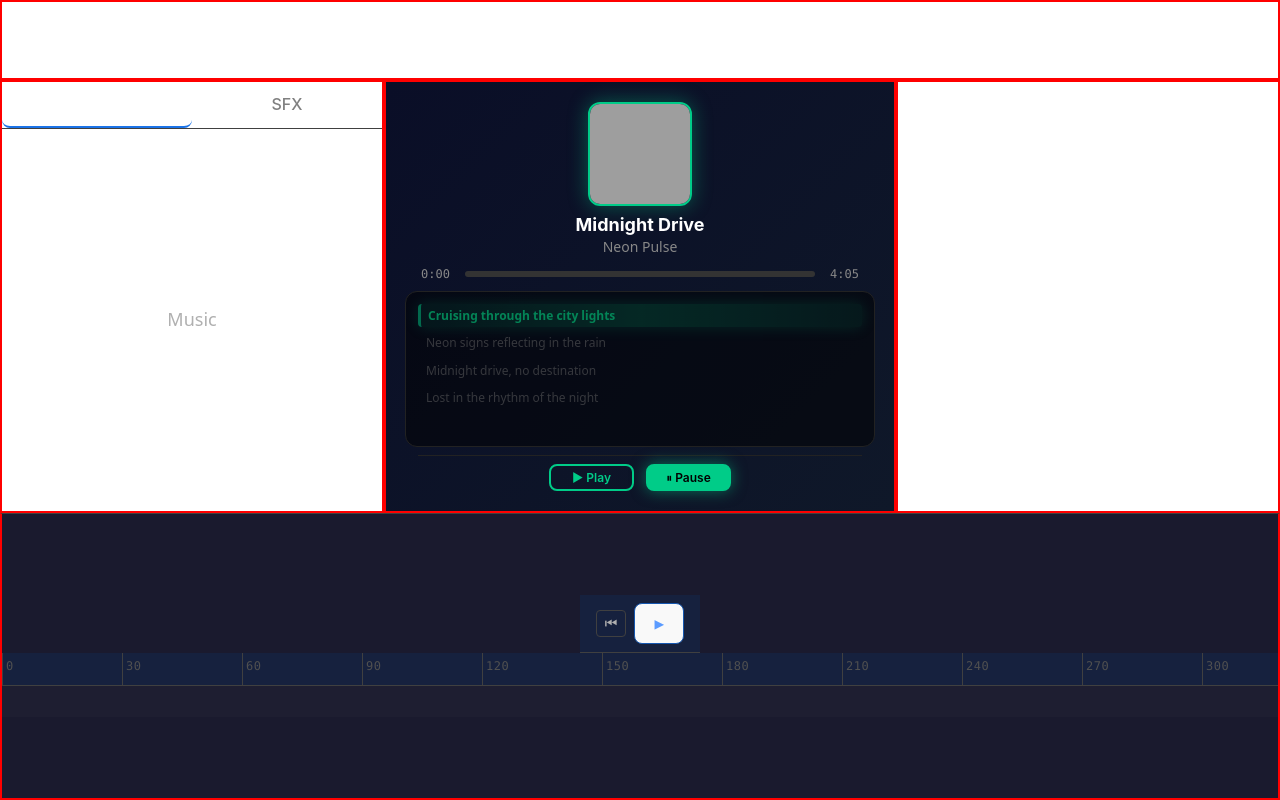
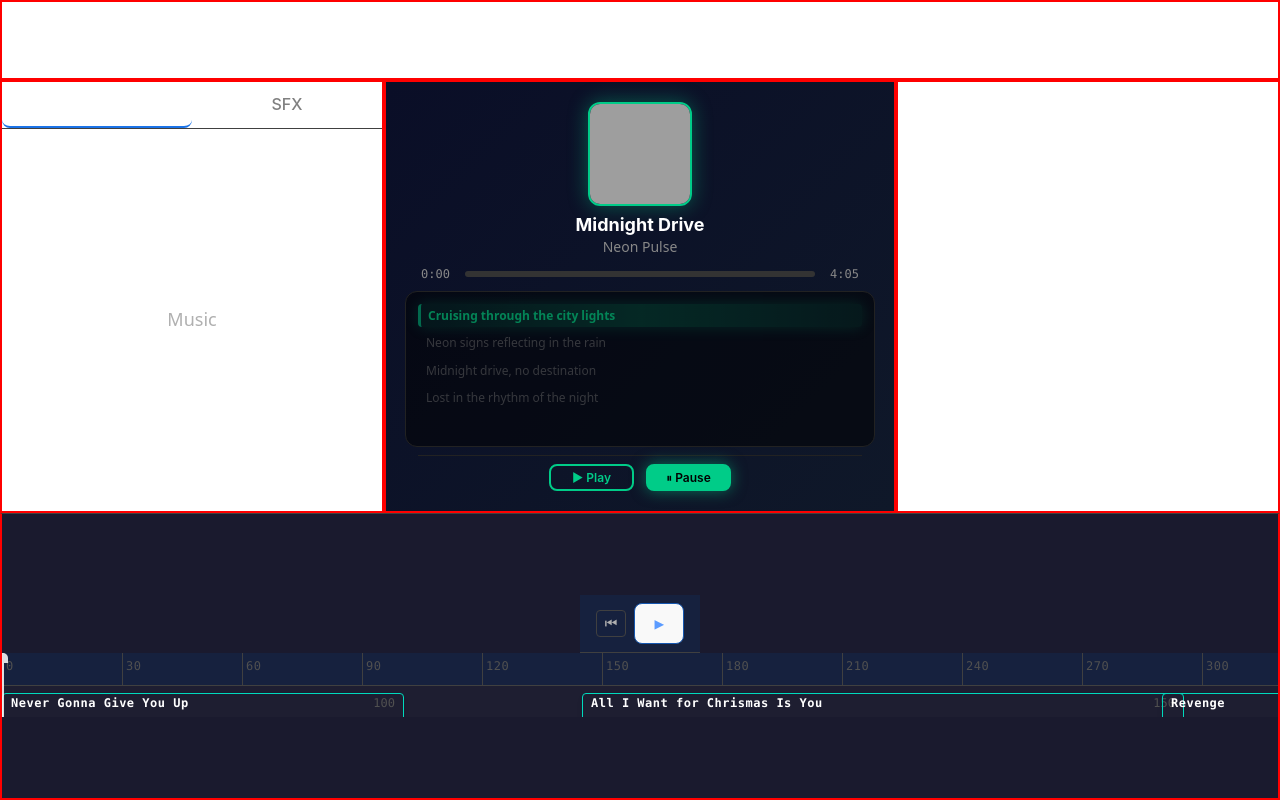
Before and after one commit to hashmapenjoyer/DJ-AMBER, a React (Vite) app: page / in a window 1280 px wide. Built offline with nearby package versions, Linux system fonts and the light colour scheme; grey boxes are pictures that could not be loaded.

Commit message:
Finished basic timeline code

```diff
--- a/src/components/Timeline.tsx
+++ b/src/components/Timeline.tsx
@@ -1,4 +1,4 @@
-import { useState, useRef } from "react";
+import { useState, useRef, useEffect, useCallback } from "react";
 import '../styles/timeline.css';
 
 // Represents the data for the draggable audio blocks
@@ -15,17 +15,88 @@ const TOTAL_TIME = 900;
 const HEADER_HEIGHT = 32;
 const CLIP_HEIGHT = 16;
 
+const MOCK_CLIPS: TimelineClip[] = [
+  { id: '1', name: 'Never Gonna Give You Up', duration: 100, startTime: 0 },
+  { id: '2', name: 'All I Want for Chrismas Is You', duration: 150, startTime: 145},
+  { id: '3', name: 'Revenge', duration: 100, startTime: 290},
+];
+
 export default function Timeline() {
-
+  const [clips, setClips] = useState<TimelineClip[]>(MOCK_CLIPS);
+  const [playhead, setPlayhead] = useState(0);
   const [isPlaying, setIsPlaying] = useState(false);
 
   const scrollRef  = useRef<HTMLDivElement>(null);
 
+  // Timeline ticks
   const ticks: number[] = [];
   for (let s = 0; s <= TOTAL_TIME; s += 30) ticks.push(s);
 
   const timelineWidth = TOTAL_TIME * PX_PER_SEC;
   const canvasHeight  = HEADER_HEIGHT + CLIP_HEIGHT + 16;
+
+  // "Playing"
+  const rafRef     = useRef<number | null>(null);
+  const lastTsRef  = useRef<number | null>(null);
+
+  useEffect(() => {
+    if (isPlaying) {
+      const tick = (ts: number) => {
+        if (lastTsRef.current !== null) {
+          const dt = (ts - lastTsRef.current) / 1000;
+          setPlayhead(p => {
+            const next = p + dt;
+            if (next >= 900) { setIsPlaying(false); return 0; } // TODO: THIS IS HARDCODED AND NEEDS TO BE FIXED
+            return next;
+          });
+        }
+        lastTsRef.current = ts;
+        rafRef.current = requestAnimationFrame(tick);
+      };
+      lastTsRef.current = null;
+      rafRef.current = requestAnimationFrame(tick);
+    } else {
+      if (rafRef.current) cancelAnimationFrame(rafRef.current);
+    }
+    return () => { if (rafRef.current) cancelAnimationFrame(rafRef.current); };
+  }, [isPlaying]);
+
+
+  // Clip dragging
+  const dragState = useRef<{ clipId: string; offsetPx: number } | null>(null);
+
+  const onClipMouseDown = useCallback((e: React.MouseEvent, clipId: string) => {
+    e.preventDefault();
+    e.stopPropagation();
+    const clip = clips.find(c => c.id === clipId)!;
+    const scrollLeft = scrollRef.current?.scrollLeft ?? 0;
+    const rectLeft = scrollRef.current?.getBoundingClientRect().left ?? 0;
+    const clickX = e.clientX - rectLeft + scrollLeft;
+    dragState.current = {
+      clipId,
+      offsetPx: clickX - clip.startTime * PX_PER_SEC,
+    };
+  }, [clips]);
+
+  useEffect(() => {
+    const onMouseMove = (e: MouseEvent) => {
+      if (!dragState.current || !scrollRef.current) return;
+      const scrollLeft = scrollRef.current.scrollLeft;
+      const rectLeft = scrollRef.current.getBoundingClientRect().left;
+      const rawX = e.clientX - rectLeft + scrollLeft;
+      const newStart = Math.max(0, (rawX - dragState.current.offsetPx) / PX_PER_SEC);
+      setClips(prev => prev.map(c =>
+        c.id === dragState.current!.clipId ? { ...c, startTime: newStart } : c
+      ));
+    };
+    const onMouseUp = () => { dragState.current = null; };
+    window.addEventListener('mousemove', onMouseMove);
+    window.addEventListener('mouseup',   onMouseUp);
+    return () => {
+      window.removeEventListener('mousemove', onMouseMove);
+      window.removeEventListener('mouseup',   onMouseUp);
+    };
+  }, []);
 
   return (
     <div className="timeline">
@@ -33,7 +104,10 @@ export default function Timeline() {
       {/* Header/Controls */}
       <div className="timeline_header">
         <div className="timeline_controls">
-          <button className="timeline_btn" title="Return to start">⏮</button>
+          <button
+            className="timeline_btn"
+            title="Return to start"
+            onClick={() => setPlayhead(0)}>⏮</button>
           <button className="timeline_play_btn" onClick={() => setIsPlaying(p => !p)}>
             {isPlaying ? '⏸' : '▶'}
           </button>
@@ -55,9 +129,44 @@ export default function Timeline() {
 
           {/* Lane background */}
           <div className="timeline_lane" style={{ top: HEADER_HEIGHT, width: timelineWidth }}/>
+
+          {/* Clips */}
+          {clips.map((clip, idx) => {
+            return (
+              <div
+                className="timeline_clip"
+                key={clip.id}
+                onMouseDown={e => onClipMouseDown(e, clip.id)}
+                style={{
+                  left: clip.startTime * PX_PER_SEC,
+                  top: HEADER_HEIGHT + 8,
+                  width: clip.duration * PX_PER_SEC,
+                  borderColor: '#00dabd',
+                  zIndex: 5 + idx,
+                }}
+              >
+                {/* Label */}
+                <div className="timeline_clip_label">
+                  <span className="timeline_clip_name">{clip.name}</span>
+                  <span className="timeline_clip_duration">{clip.duration}</span>
+                </div>
+              </div>
+            );
+          })}
+
+          {/* Playhead */}
+          <div
+            className="timeline_playhead"
+            style={{
+              left:   playhead * PX_PER_SEC,
+              height: canvasHeight,
+            }}
+          >
+            <div className="timeline_playhead_handle" />
+          </div>
+
         </div>
       </div>
-
     </div>
   );
 }
--- a/src/styles/timeline.css
+++ b/src/styles/timeline.css
@@ -100,3 +100,60 @@
   border-top: 1px solid var(--timeline-border);
   border-bottom: 1px solid var(--timeline-border);
 }
+
+.timeline_clip {
+  position: absolute;
+  height: 56px;
+  border: 1px solid;
+  border-radius: var(--br-sm);
+  cursor: grab;
+  overflow: hidden;
+  display: flex;
+  flex-direction: column;
+  box-shadow: var(--shadow-md);
+  transition: box-shadow var(--transition-fast);
+}
+
+.timeline_clip_label {
+  display: flex;
+  justify-content: space-between;
+  align-items: center;
+  padding: 0 var(--space-2) var(--space-1);
+  flex-shrink: 0;
+}
+
+.timeline_clip_name {
+  font-size: var(--fs-xs);
+  font-weight: var(--fw-bold);
+  font-family: var(--font-mono);
+  letter-spacing: var(--ls-wide);
+  overflow: hidden;
+  text-overflow: ellipsis;
+  white-space: nowrap;
+  max-width: 80%;
+}
+
+.timeline_clip_duration {
+  font-size: var(--fs-xs);
+  font-family: var(--font-mono);
+  color: var(--text-disabled);
+  flex-shrink: 0;
+}
+
+.timeline_playhead {
+  position: absolute;
+  top: 0;
+  width: 2px;
+  background-color: var(--color-white);
+  opacity: 0.85;
+  z-index: var(--z-fixed);
+  pointer-events: none;
+}
+
+.timeline_playhead_handle {
+  width: 10px;
+  height: 10px;
+  background-color: var(--color-white);
+  border-radius: 50% 50% 0 0;
+  margin-left: -4px;
+}
```
